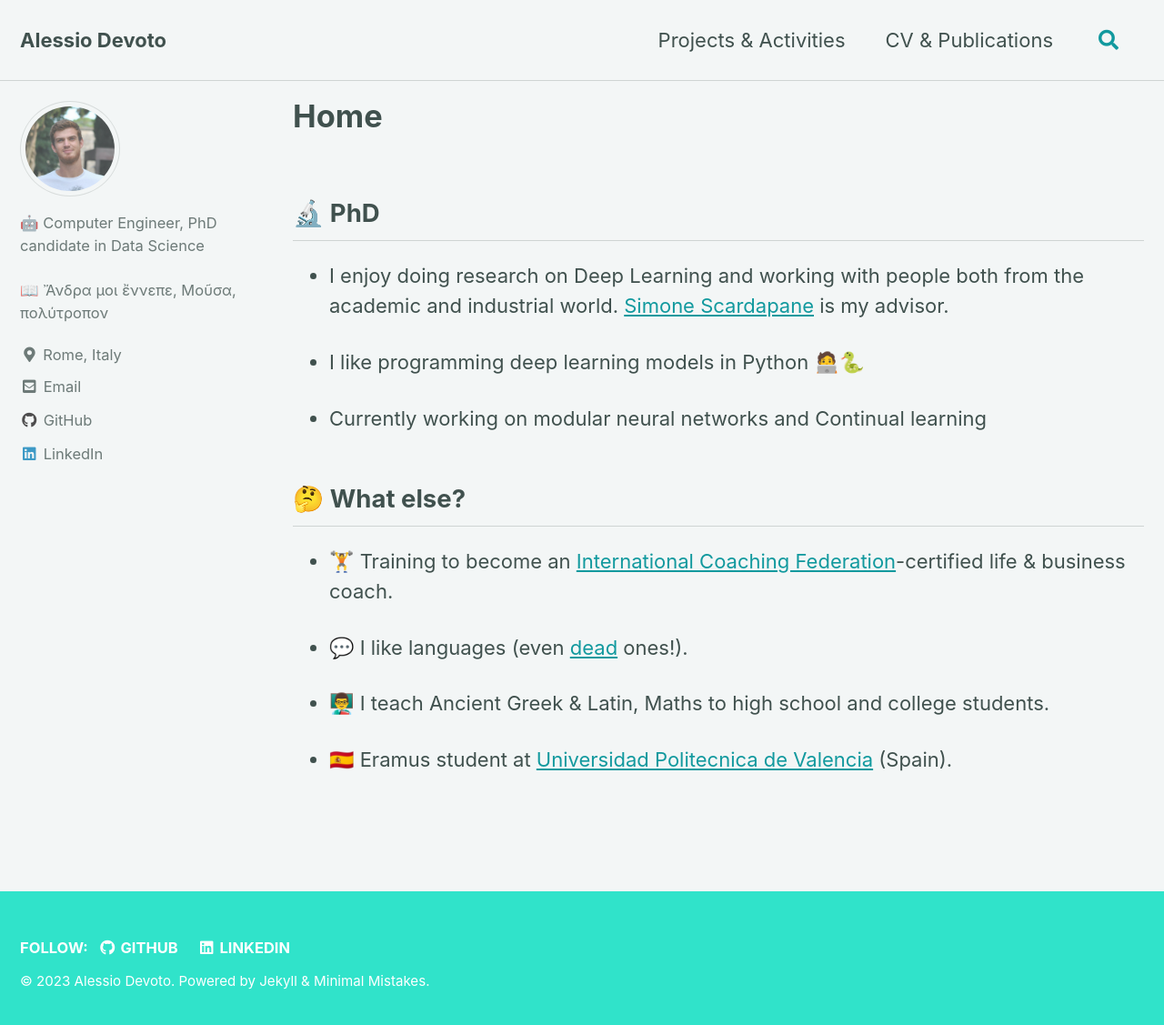
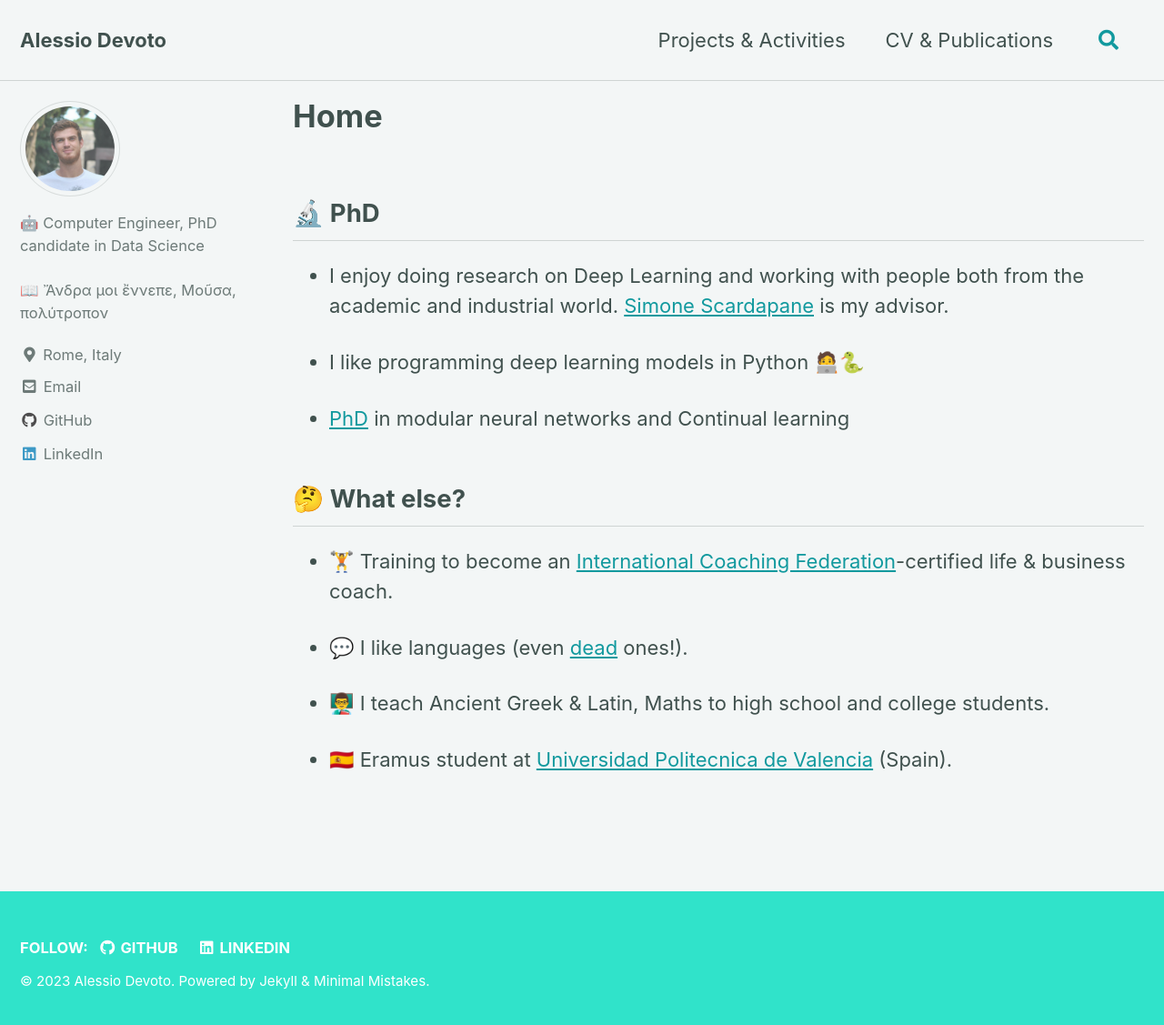
Before and after one commit to yuzhaouoe/yuzhaouoe.github.io, a Jekyll site: the page built from index.md, in a window 1280 px wide and 1134 px high. Shown: the top 1127 px of the window at 91% size. Built offline with Jekyll 4.4.1, drawn with Linux system fonts in a browser that asks for light colours; cached includes are drawn as plain includes.

Commit message:
add link to sapienza

```diff
--- a/index.md
+++ b/index.md
@@ -3,7 +3,8 @@ layout: single
 classes: wide
 author_profile: true
 title: 'Home'
-excerpt: 'Alessio Devoto personal website'
+excerpt: "Alessio Devoto's PhD personal website"
+seo_title: "Alessio Devoto's PhD personal website"
 # toc: true
 ---
 
@@ -14,7 +15,7 @@ excerpt: 'Alessio Devoto personal website'
 
 - I like programming deep learning models in Python 🧑‍💻🐍
 
-- Currently working on modular neural networks and Continual learning
+- [PhD](https://phd.uniroma1.it/web/ALESSIO-DEVOTO_nP1701081_IT.aspx) in modular neural networks and Continual learning
 
 ## 🤔 What else?
 
```
